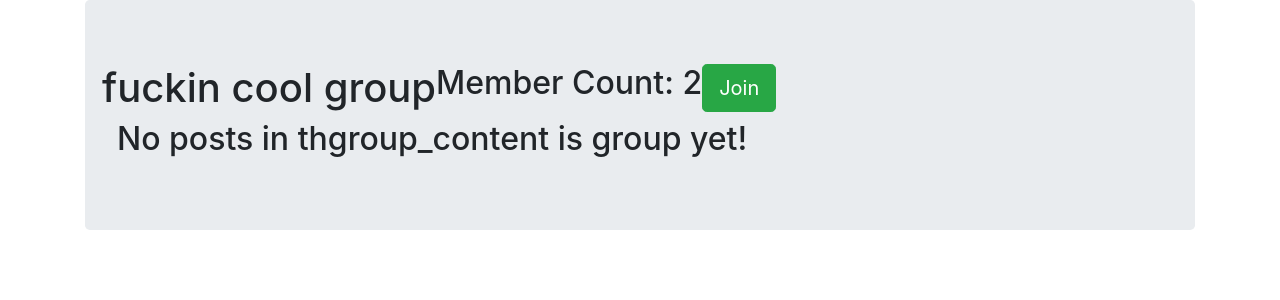
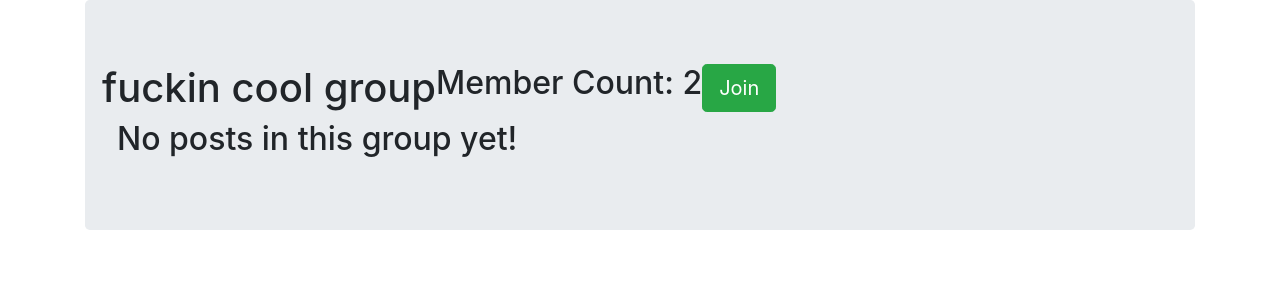
Before and after one commit to ediziks/Python-and-Django-Full-Stack-Web-Developer-Bootcamp-Exercises, a Django app: a page that uses Simple_Social_Clone/simplesocial/groups/templates/groups/group_detail.html in a window 1280 px wide. Shown: the part 56-356 px from the top of the page. Run offline with Django 3.2, Linux system fonts and the light colour scheme; data comes from the database, SQL or seed files in the repository; both versions use the stored data as it was after the commit; some libraries are stand-ins or nearby versions.

Commit message:
minor fix

```diff
--- a/Simple_Social_Clone/simplesocial/groups/templates/groups/group_detail.html
+++ b/Simple_Social_Clone/simplesocial/groups/templates/groups/group_detail.html
@@ -14,7 +14,7 @@
 {% block group_content %}
 	<div class="col-md-8">
 	{% if group.posts.count == 0 %}
-		<h2>No posts in thgroup_content is group yet!</h2>
+		<h2>No posts in this group yet!</h2>
 	{% else %}
 		{% for post in group.posts.all %}
 			{% include "posts/_post.html" %}
```
Also changed, not shown: Simple_Social_Clone/simplesocial/db.sqlite3.
